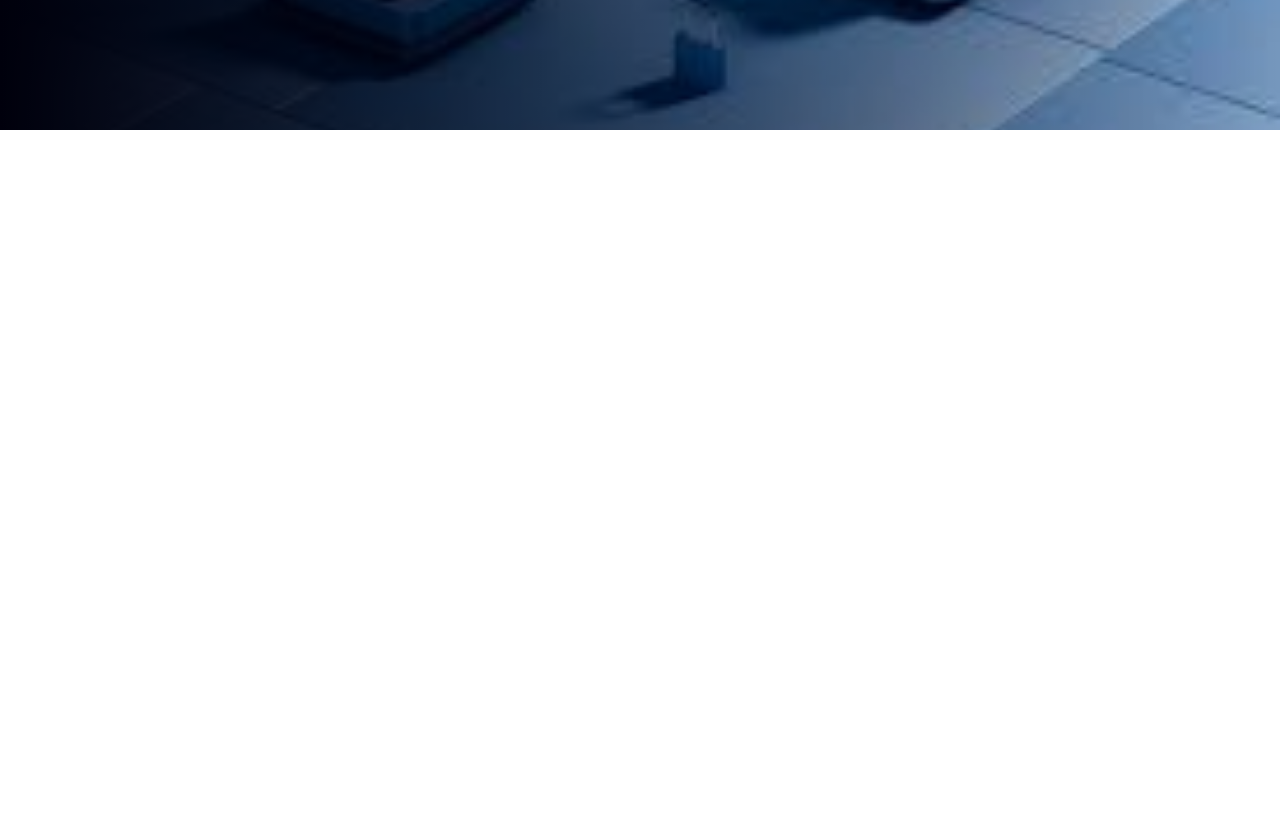
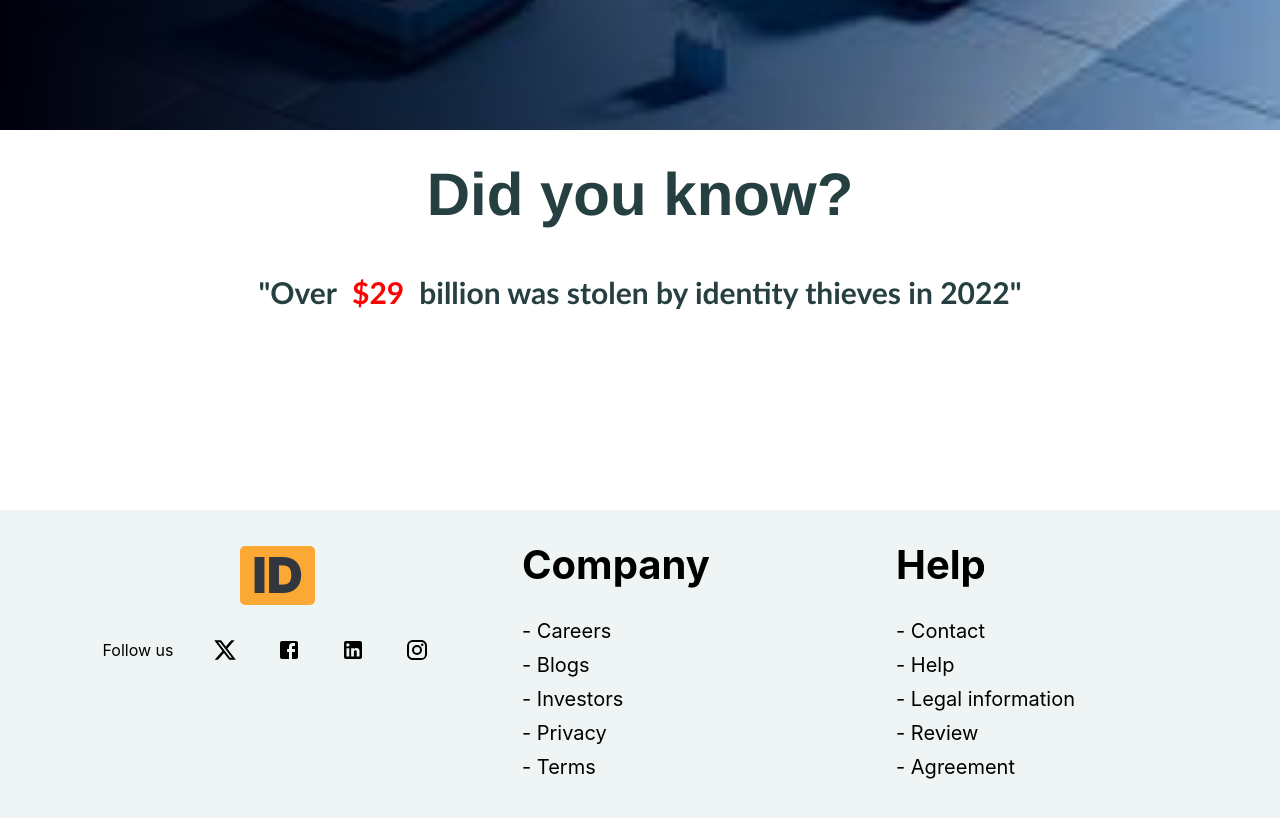
Before and after one commit to unyimeudemy/solidid-client-1, a React (Create React App) app: page / in a window 1280 px wide. Shown: the part 740-1558 px from the top of the page. Built offline with nearby package versions, Linux system fonts and the light colour scheme; no server answers; what @fvilers/disable-react-devtools would draw is missing.

Commit message:
landing page completed

```diff
--- a/src/components/AccountList.jsx
+++ b/src/components/AccountList.jsx
@@ -2,7 +2,6 @@ import React, { useState, useEffect } from 'react';
 import styled from 'styled-components';
 import  Microsoft  from '../Images/Microsoft.png'
 import  google  from '../Images/google.png'
-import  facebook  from '../Images/facebook.png'
 import Axios from '../lib/api/axios';
 import {useSelector, useDispatch} from "react-redux";
 import { addOrg } from '../redux/slices/orgChoosenSlice';
@@ -185,7 +184,7 @@ useEffect(() => {
             setDisplayToken(!displayToken);
     }
 
-
+console.log(orgList);
 
   return (
     <Container>
@@ -206,7 +205,8 @@ useEffect(() => {
                     <ListItem
                         onClick={() => handleItemClicked(org.orgEmail)}
                     >
-                        <Logo src={Microsoft} alt='Microsoft'/>
+                            <Logo src={org?.profileImage} alt='Microsoft'/>
+
                         <OrganizationName>{org.orgName}</OrganizationName>
                     </ListItem>
                     <Hr/>
--- /dev/null
+++ b/src/components/SolidIDLogoMin.jsx
@@ -0,0 +1,40 @@
+import React from 'react'
+import styled from "styled-components"
+import {useNavigate} from "react-router-dom"
+
+
+
+const Logo = styled.div`
+color: #31363F;
+font-size: 50px;
+font-weight: 900;
+margin-left: 60px;
+cursor: pointer;
+display: flex;
+align-items: center;
+justify-content: center;
+
+`
+
+const Id = styled.span`
+height: 70%;
+width: 65px;
+padding: 5px;
+background-color: #FBA834;
+display: flex;
+align-items: center;
+justify-content: center;
+border-radius: 5px;
+`
+
+
+export const SolidIDLogoMin = () => {
+
+const navigate = useNavigate();
+
+  return (
+    <Logo onClick={() => navigate("/")}>
+        <Id>ID</Id>
+    </Logo>
+)
+}
--- a/src/pages/LandingPage.jsx
+++ b/src/pages/LandingPage.jsx
@@ -4,6 +4,12 @@ import background3 from "../Images/background3.jfif";
 import { Header } from '../components/Header.jsx';
 import {useNavigate} from "react-router-dom";
 import {  useSelector } from 'react-redux';
+import { SolidIDLogoMin } from '../components/SolidIDLogoMin.jsx';
+import XIcon from '@mui/icons-material/X';
+import FacebookIcon from '@mui/icons-material/Facebook';
+import LinkedInIcon from '@mui/icons-material/LinkedIn';
+import InstagramIcon from '@mui/icons-material/Instagram';
+
 
 
 const Container = styled.div`
@@ -89,11 +95,107 @@ justify-content: center;
 gap: 5px;
 `
 
+const Quote = styled.div`
+height: 40%;
+background-color: transparent;
+display: flex;
+flex-direction: column;
+padding: 30px;
+`
+
+
+
+const QuoteTitle = styled.div`
+    font-family: 'Franklin Gothic Medium', 'Arial Narrow', Arial, sans-serif;
+    font-size: 60px;
+    color: #263f40;
+    font-weight: 700;
+    display: flex;
+    align-items: center;
+    justify-content: center;
+`
+
+const QuoteBody = styled.div`
+   font-size: 30px;
+    color: #263f40;
+    font-weight: 600;
+    display: flex;
+    align-items: center;
+    justify-content: center;
+    margin-top: 30px;
+    font-family: 'Trebuchet MS', 'Lucida Sans Unicode', 'Lucida Grande', 'Lucida Sans', Arial, sans-serif;
+`
+
+const AmountSpan = styled.span`
+    color: red;
+    padding: 15px;
+    font-weight: 800;
+`
+
+const Footer = styled.div`
+height: 60%;
+background-color: #eff5f5;
+display: flex;
+padding: 30px;
+justify-content: center;
+gap: 20px;
+
+`
+
+const SectionOne = styled.div`
+    height: 100%;
+    width: 40%;
+    background-color: transparent;
+    display: flex;
+    flex-direction: column;
+    /* padding: 20px; */
+`
+
+const SectionTwo = styled.div`
+      height: 100%;
+    width: 30%;
+    background-color: transparent;
+`
+
+const SectionThree = styled.div`
+      height: 100%;
+    width: 30%;
+    background-color: transparent;
+`
+
+const Socials = styled.div`
+    width: 100%;
+    height: 80px;
+    background-color: transparent;
+    display: flex;
+    align-items: center;
+    justify-content: center;
+    gap: 40px;
+`
+
+const LogoWrapper = styled.div`
+    width: 100%;
+    background-color: transparent;
+    display: flex;
+    padding-left: 150px;
+`
+
+const FooterTitle = styled.div`
+    font-size: 40px;
+    font-weight: 700;
+    margin-bottom: 30px;
+`
+
+const FooterLink = styled.div`
+ font-size: 20px;
+    font-weight: 400;
+    margin-bottom: 10px;
+    `
+
 export const LandingPage = () => {
 
 const navigate = useNavigate();
 const {currentUser} = useSelector((state) => state.user);
-console.log("currentUser: ", currentUser);
 
   return (
     <Container>
@@ -117,7 +219,43 @@ console.log("currentUser: ", currentUser);
             </Buttons>
             </Left>
         </Section1>
-        <Section4></Section4>
+        <Section4>
+            <Quote>
+             <QuoteTitle>Did you know?</QuoteTitle>
+             <QuoteBody>"Over <AmountSpan>$29</AmountSpan>billion was stolen by identity thieves in 2022"</QuoteBody>
+            </Quote>
+            <Footer>
+                <SectionOne>
+                    <LogoWrapper>
+                        <SolidIDLogoMin/>
+                    </LogoWrapper>
+                    <Socials>
+                        <div>Follow us</div>
+                        <XIcon/>
+                        <FacebookIcon/>
+                        <LinkedInIcon/>
+                        <InstagramIcon/>
+                    </Socials>
+                </SectionOne>
+                <SectionTwo>
+                    <FooterTitle>Company</FooterTitle>
+                    <FooterLink> - Careers</FooterLink>
+                    <FooterLink> - Blogs</FooterLink>
+                    <FooterLink> - Investors</FooterLink>
+                    <FooterLink> - Privacy</FooterLink>
+                    <FooterLink> - Terms</FooterLink>
+
+                </SectionTwo>
+                <SectionThree>
+                    <FooterTitle>Help</FooterTitle>
+                    <FooterLink> - Contact</FooterLink>
+                    <FooterLink> - Help</FooterLink>
+                    <FooterLink> - Legal information</FooterLink>
+                    <FooterLink> - Review</FooterLink>
+                    <FooterLink> - Agreement</FooterLink>
+                </SectionThree>
+            </Footer>
+        </Section4>
     </Container>
   )
 }
--- a/src/pages/VerificationPage.jsx
+++ b/src/pages/VerificationPage.jsx
@@ -5,6 +5,8 @@ import { rihanna } from '../Images/ImageUrls'
 import { useState } from 'react'
 import Axios from '../lib/api/axios'
 import { TokenInput } from '../components/TokenInput'
+import  profile_picture  from '../Images/profile_picture.png'
+
 
 
 const Container = styled.div`
@@ -142,7 +144,6 @@ const [verificationToken, setVerificationToken] = useState("");
 
 const [verifiedUser, setVerifiedUser] = useState(null);
 
-console.log("verification page ")
 
 const handleVerify = async (e) => {
 e.preventDefault();
@@ -153,25 +154,33 @@ e.preventDefault();
             key: verificationToken
         }
     )
-    console.log(res);
         setVerifiedUser(res.data);
     }catch(error){
         console.log(error.message);
     }
 }
 
-
-
   return (
 
     <Container>
         <Header/>
         <Wrapper>
-            <Right>
+            {
+                !verifiedUser?.staffId
+                ?
+                (
+                <Right>
                 <Box>
                     <DetailHeader>Details</DetailHeader>
                 </Box>
-                <ProfilePic src={rihanna} alt='Rihanna'/>
+                {
+                verifiedUser?.image !== undefined ?
+                <ProfilePic src={verifiedUser?.image} alt='Profile Image'/>
+                :
+                <ProfilePic src={profile_picture} alt='Profile picture'/>
+
+                }
+
                 <Box2>
                     <Key>First Name: </Key>
                     <Value>{verifiedUser?.firstName}</Value>
@@ -189,6 +198,40 @@ e.preventDefault();
                     <Value>{verifiedUser?.email}</Value>
                 </Box2>
             </Right>
+        )
+            :
+        (
+            <Right>
+                <Box>
+                    <DetailHeader>Details</DetailHeader>
+                </Box>
+                {
+                verifiedUser?.image !== undefined ?
+                <ProfilePic src={verifiedUser?.image} alt='profile image'/>
+                :
+                <ProfilePic src={profile_picture} alt='Profile picture'/>
+
+                }
+
+                <Box2>
+                    <Key>Organization: </Key>
+                    <Value>{verifiedUser?.orgName}</Value>
+                </Box2>
+                <Box2>
+                    <Key>Name: </Key>
+                    <Value>{verifiedUser?.firstName}</Value>
+                </Box2>
+                <Box2>
+                    <Key>Role: </Key>
+                    <Value>{verifiedUser?.staffRole}</Value>
+                </Box2>
+                <Box2>
+                    <Key>Staff ID: </Key>
+                    <Value>{verifiedUser?.staffId}</Value>
+                </Box2>
+            </Right>
+        )
+            }
             <hr></hr>
             <Left>
                 <Title>Verify an identity</Title>
@@ -207,3 +250,32 @@ e.preventDefault();
     </Container>
   )
 }
+
+
+// {
+//     email: null,
+//     firstName: 'unyime1unyime1',
+//     lastName: null,
+//     otherName: null,
+//     nationality: null,
+//     stateOfOrigin: null,
+//     image: null,
+//     staffId: 'PRX-12345',
+//     orgName: 'org2',
+//     staffRole: 'Software Engineer'
+//   }
+
+// REACT_APP_API_BASE_URL
+
+// {
+//     email: 'unyime1@gmail.com',
+//     firstName: 'unyime1',
+//     lastName: 'unyime1',
+//     otherName: 'unyime1',
+//     nationality: 'NGN',
+//     stateOfOrigin: 'AKS',
+//     image: 'https://solididbucket.s3.amazonaws.com/photos/google ads.GIF',
+//     staffId: null,
+//     orgName: null,
+//     staffRole: null
+//   }
```
Also changed, not shown: src/Images/profile_picture.png (added).
